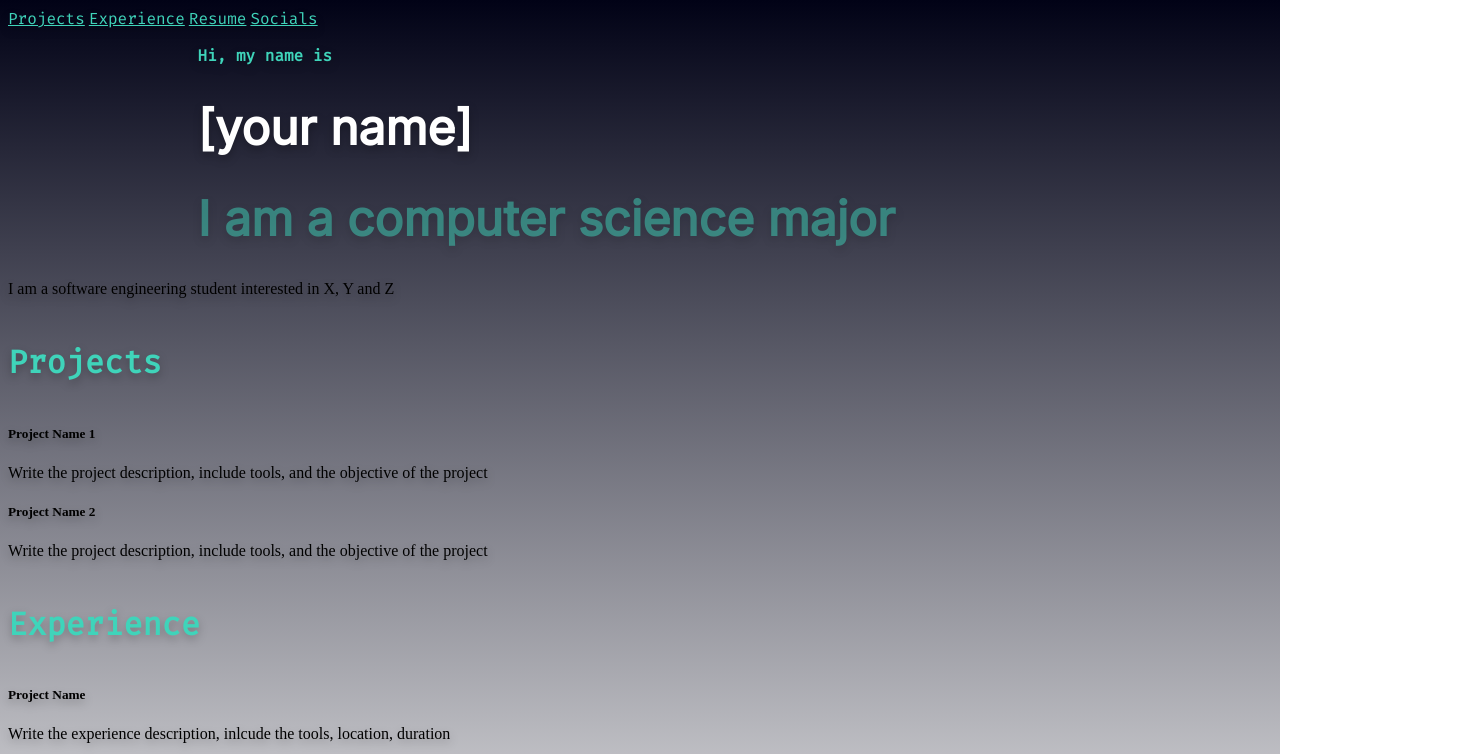
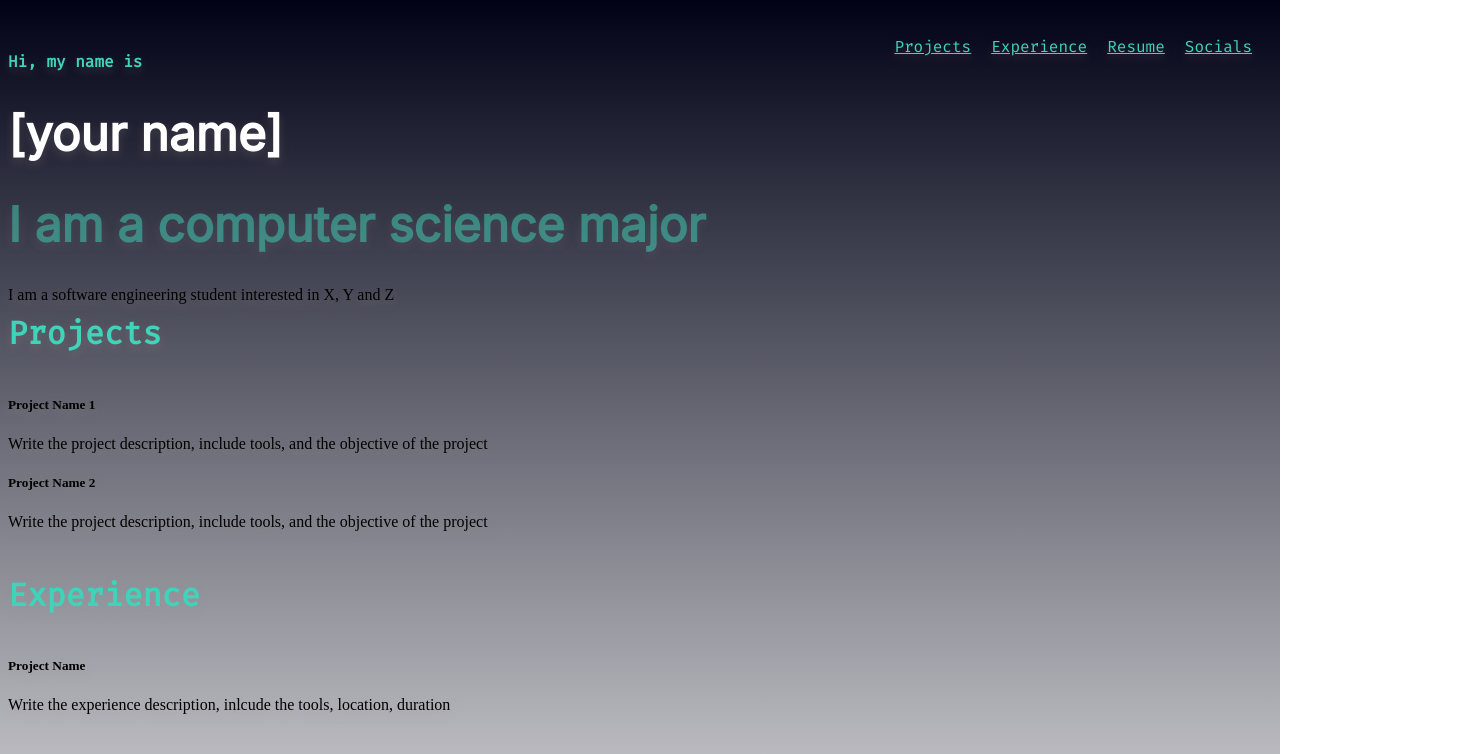
Before and after one commit to sh1580/website-template, a plain HTML site: page index.html in a window 1280 px wide. Shown: the top 754 px of the page, 1462 px wide, since content can reach past the window. Drawn offline with Linux system fonts and the light colour scheme.

Commit message:
Update index.css

```diff
--- a/index.css
+++ b/index.css
@@ -1,62 +1,87 @@
-body{
+body {
     background-image: linear-gradient(180deg, #010216 0%, rgba(9, 11, 49, 0) 100%);
     background-repeat: no-repeat;
-    filter: drop-shadow(0px 4px 4px rgba(0, 0, 0, 0.25));
+    filter: drop-shadow(0px 4px 4px rgba(160, 138, 138, 0.25));
+    }
+
+    .intro-section {
+    position: relative;
+    top: 35px;
+    text-align: left;
     }
 
     .intro {
     font-family: 'Fira Code', monospace;
     color:#3FD4BA;
     font-size: 1em;
-    position: relative;
-    left: 15%;
-    top: 30%;
+    text-align: left;
     }
     .name {
     font-family: 'Inter', sans-serif; ;
     font-size: 3em;
     color: white;
-    position: relative;
-    left: 15%;
-    top: 30%;
+    text-align: left;
     }
 
     .description {
     font-family: 'Inter', sans-serif;
     font-size: 3em;
     color: white 50%;
-    position: relative;
-    left: 15%;
-    top: 30%;
+    text-align: left;
     opacity: 50%;
     }
+    .description2 {
+    text-align: left;
 
+    }
 
     ul {
     list-style: none;
-    position: relative;
-
-
+    text-align: left;
     }
 
     a {
     font-family: 'Fira Code', monospace;
     color: #3FD4BA;
-
+    text-align: left;
     }
 
     .projects {
-    position: relative;
-    margin:  0 auto;
+    text-align: left;
     }
 
     .block-title {
     font-family: 'Fira Code', monospace;
     color: #3FD4BA;
     font-size: 2em;
+    text-align: left;
     }
 
     .exp-box {
-    position: relative;
-    margin: 0 auto;
+    text-align: left;
     }
+
+    nav {
+    position: absolute;
+    top: 0;
+    right: 0;
+    display: flex;
+    justify-content: flex-start;
+    align-items: center;
+    padding: 20px;
+    }
+    nav a {
+    margin-left: 20px;
+    }
+
+    .resume-link {
+    color: black;
+    text-align: left;
+    }
+
+    .Socials iconify-icon {
+    color: black;
+    font-size: 30px;
+    margin: 0 20px; /* add space between icons */
+    text-align: left;
+    }
```
Lines whose indentation alone changed are shown as unchanged.
